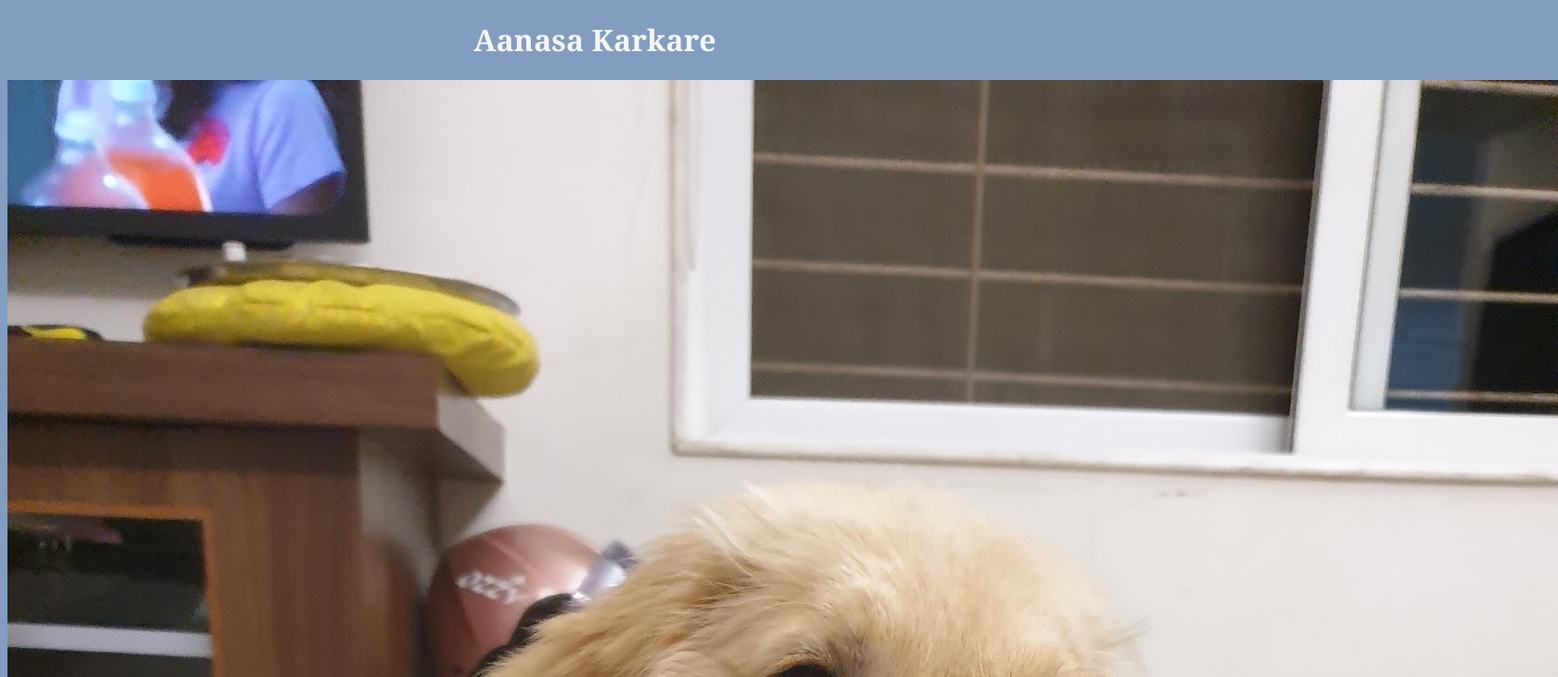
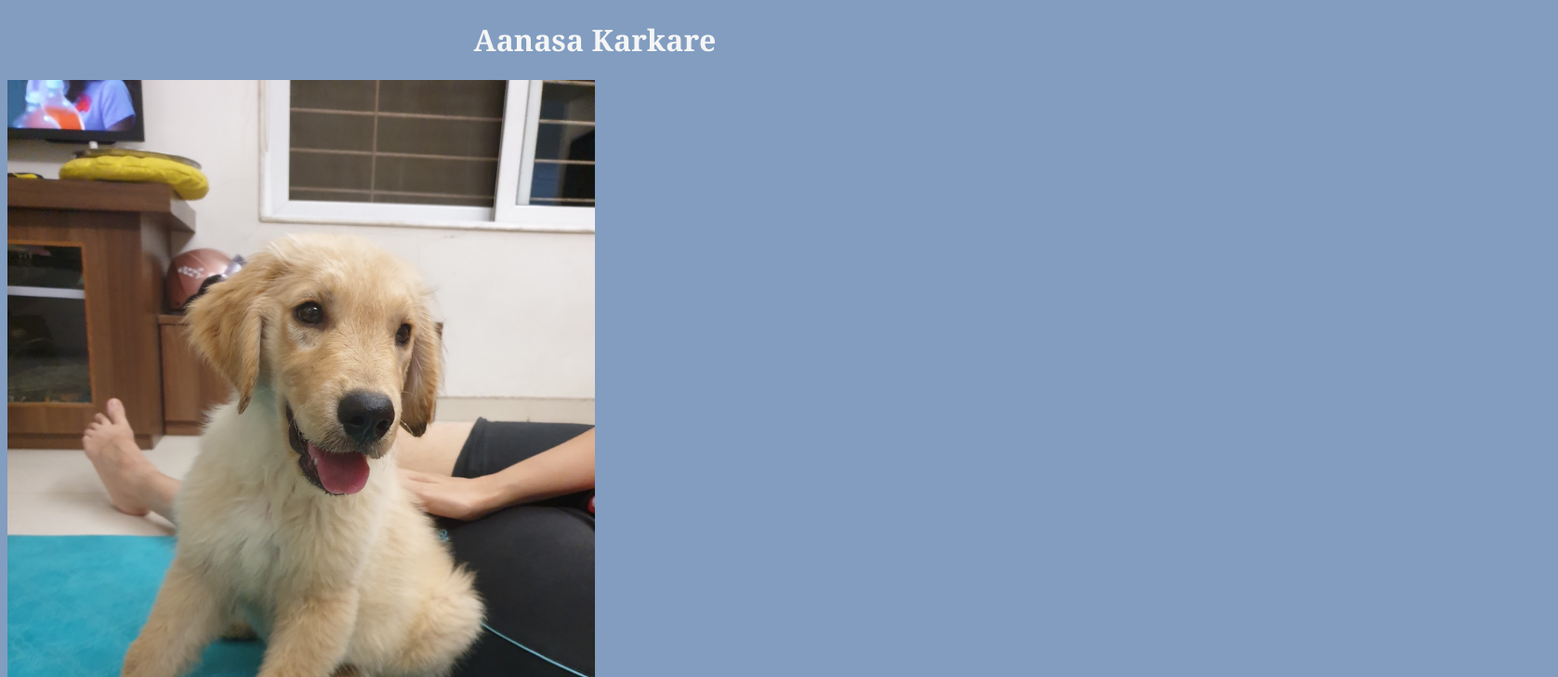
Before and after one commit to aanasak/aanasak.github.io, a plain HTML site: page index.html in a window 1280 px wide. Shown: the top 728 px of the page at 93% size, 1676 px wide, since content can reach past the window. Drawn offline with Linux system fonts and the light colour scheme.

Commit message:
Update index.html

```diff
--- a/index.html
+++ b/index.html
@@ -2,7 +2,7 @@
 <html>
     <body style="background-color:#829dc0;">
         <h1 style="font-family: Georgia, 'Times New Roman', Times, serif; color: whitesmoke;"><center>Aanasa Karkare</center></h1>
-        <img src="IMG_0183.JPG" alt="my dog toast">
+        <img src="IMG_0183.JPG" alt="my dog toast" style="width: 50%; height: auto;">
         <h2 style="font-family: Georgia, 'Times New Roman', Times, serif; color:floralwhite"><center>this is a website I am currently setting up!</center></h2>
         <a style="font-family: Georgia, 'Times New Roman', Times, serif; color: white;" href="https://www.overleaf.com/read/ffvdnvftjnbp">
             <center>here's a link to my resume for the time being.</center></a>
```
